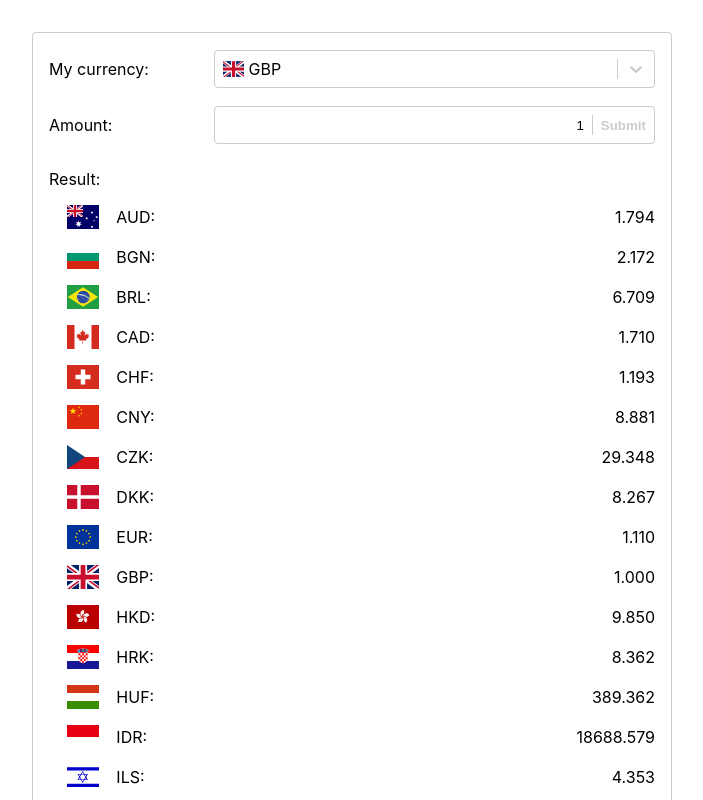
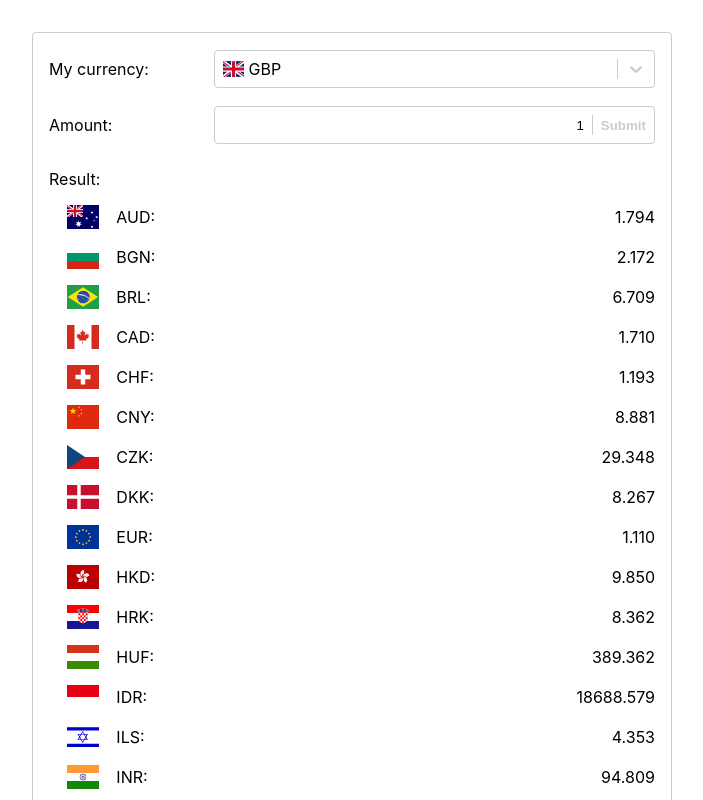
Before and after one commit to euan-gwd/currency-convertor, a React (Create React App) app: page / in a window 1280 px wide. Both pictures are taken after a click on the input "Submit". Shown: the top 800 px of the page, without its empty margins (288-991 px from the left). Built offline with nearby package versions, Linux system fonts and the light colour scheme.

Commit message:
remove selected value

```diff
--- a/src/components/App.tsx
+++ b/src/components/App.tsx
@@ -27,7 +27,7 @@ function App() {
         <div className="container">
           <CurrencySelect selectedCurrency={selectedCurrency} handleOnChange={setSelectedCurrency} />
           <CurrencyAmount amount={amount} handleOnChange={setAmount} />
-          {results.length > 0 && <Result results={results} />}
+          {results.length > 0 && <Result results={results} selectedCurrency={selectedCurrency} />}
         </div>
       </form>
     </div>
--- a/src/components/Result/Result.tsx
+++ b/src/components/Result/Result.tsx
@@ -1,12 +1,14 @@
 import React from 'react'
 import './resultstyle.css'
 
-export default function Result({ results }) {
+export default function Result({ results, selectedCurrency }) {
+  const displayResults = results.filter((result) => result.label !== selectedCurrency.value)
+
   return (
     <div className="result-container">
       <p className="result-header">{`Result:`}</p>
       <ul className="result-list">
-        {results.map((result) => (
+        {displayResults.map((result) => (
           <li key={result.label} className="result-line-item">
             <i className={`flag-icon flag-icon-${result.icon} result-icon`} />
             <p className="result-text">
```
